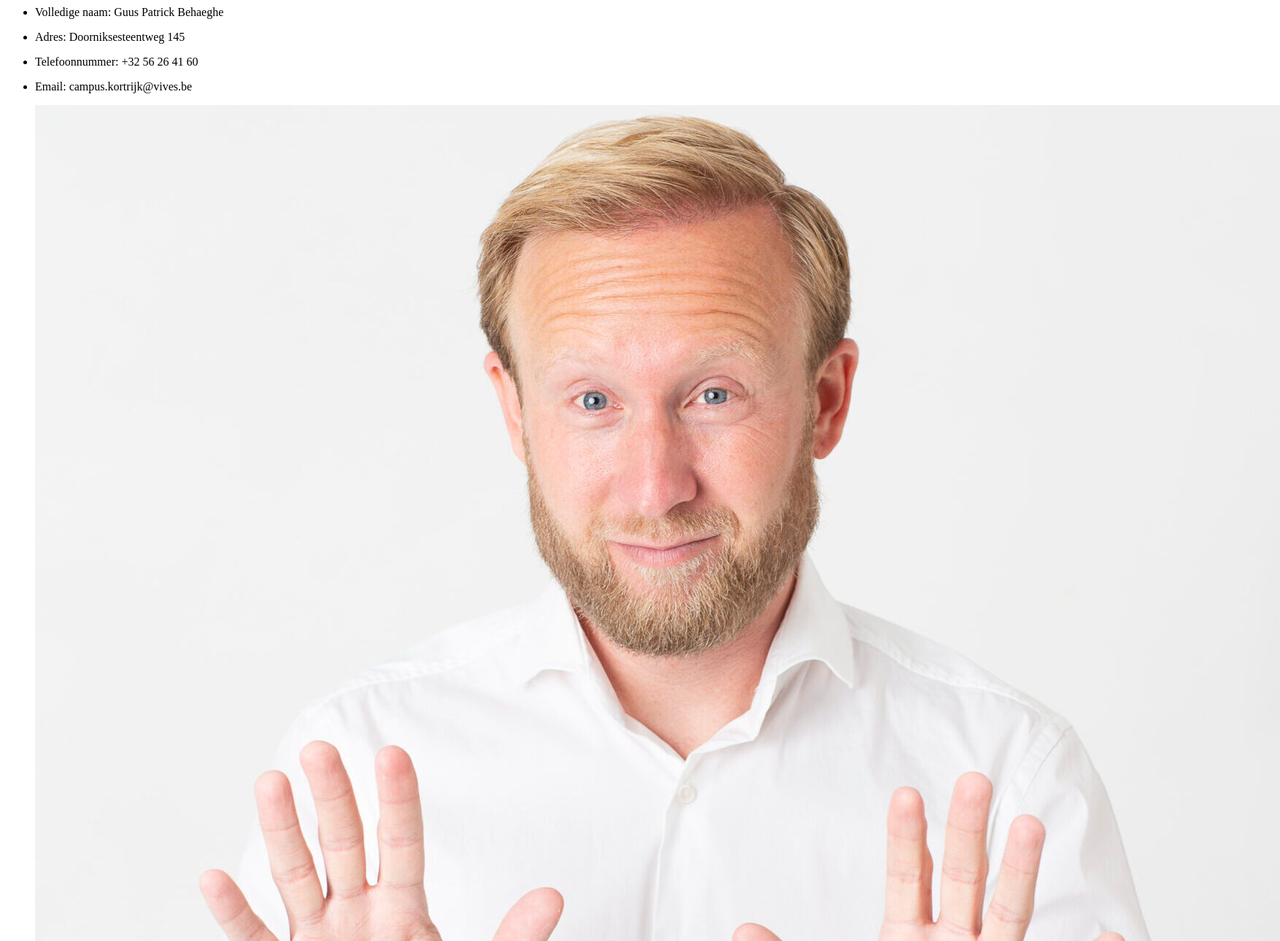
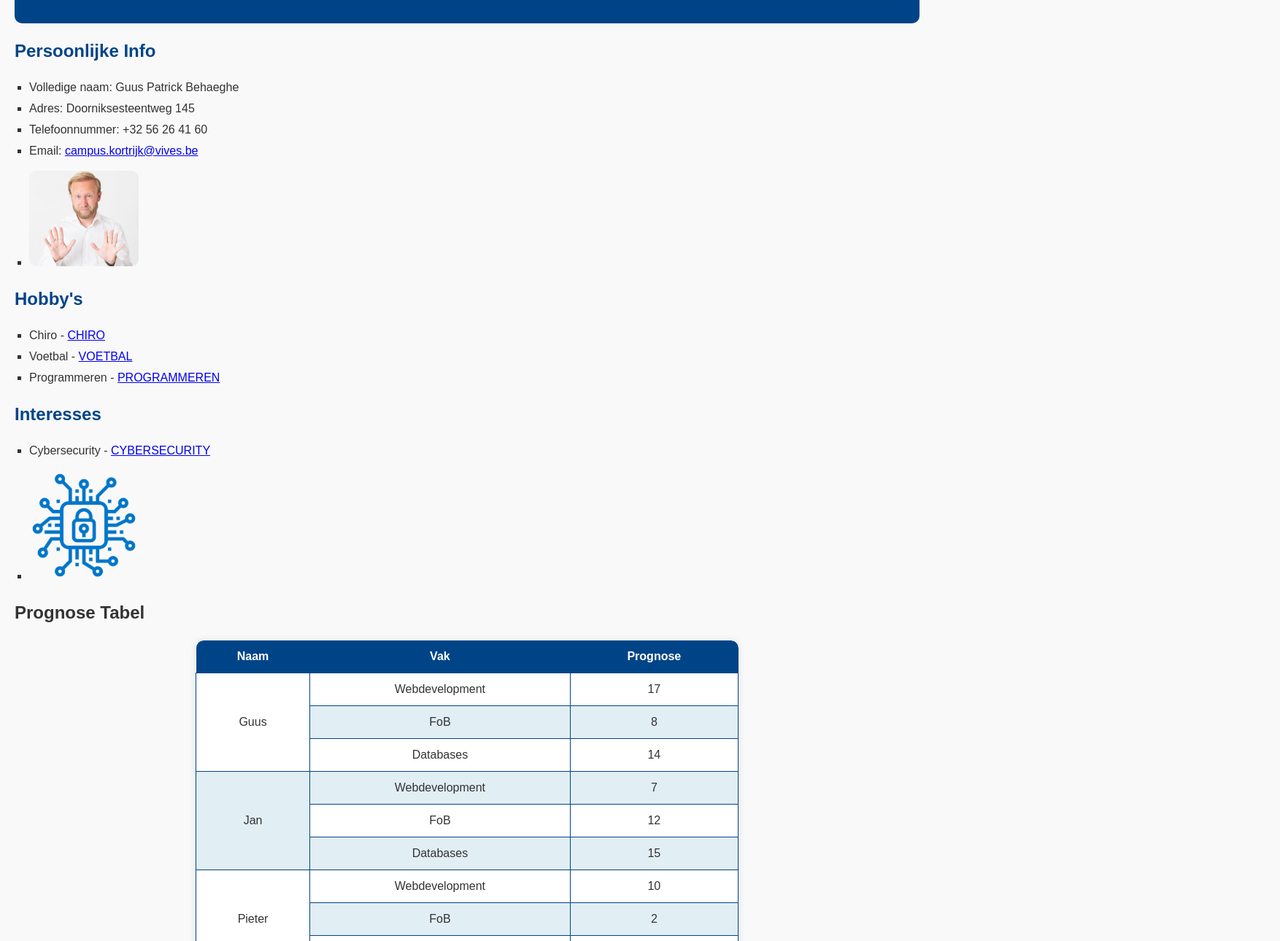
Before and after one commit to GuusBe/webdevelopment, a plain HTML site: page labo_3/homepage/index.html in a window 1280 px wide. Shown: the part 119-1409 px from the top of the page at 73% size, 1754 px wide, since content can reach past the window. Drawn offline with Linux system fonts and the light colour scheme.

Commit message:
azertyuio

```diff
--- a/labo_3/homepage/index.html
+++ b/labo_3/homepage/index.html
@@ -1,43 +1,44 @@
 <!DOCTYPE html>
-<html lang="en">
+<html lang="nl">
 <head>
     <meta charset="UTF-8">
     <title>Guus Behaeghe</title>
+    <link rel="stylesheet" href="stylesheet/stylesheet.css">
 </head>
 <body>
 <header>
     <h1>Guus Behaeghe</h1>
 </header>
-    <div>
-        <h2>Persoonlijke Info:</h2>
+
+<div class="persoonlijke-info">
+    <h2>Persoonlijke Info</h2>
     <ul>
-            <li><p>Volledige naam: Guus Patrick Behaeghe</p></li>
-            <li><p>Adres: Doorniksesteentweg 145</p></li>
-            <li><p>Telefoonnummer: +32 56 26 41 60</p></li>
-            <li><p>Email: campus.kortrijk@vives.be</p></li>
+        <li>Volledige naam: Guus Patrick Behaeghe</li>
+        <li>Adres: Doorniksesteentweg 145</li>
+        <li>Telefoonnummer: +32 56 26 41 60</li>
+        <li>Email: <a href="mailto:campus.kortrijk@vives.be">campus.kortrijk@vives.be</a></li>
         <li><img src="images/mens.jpg" alt="mens"></li>
     </ul>
+
     <h2>Hobby's</h2>
     <ul>
-            <li><p>Chiro</p></li>
-            <li><a href="https://chirohorizondesselgem.be">CHIRO</a></li>
-            <li><p>Voetbal</p></li>
-            <li><a href="https://www.rbfa.be/nl">VOETBAL</a></li>
-            <li><p>Programmeren</p></li>
-            <li><a href="https://nl.wikipedia.org/wiki/Programmeren_(computer)">PROGRAMMEREN</a></li>
+        <li>Chiro - <a href="https://chirohorizondesselgem.be">CHIRO</a></li>
+        <li>Voetbal - <a href="https://www.rbfa.be/nl">VOETBAL</a></li>
+        <li>Programmeren - <a href="https://nl.wikipedia.org/wiki/Programmeren_(computer)">PROGRAMMEREN</a></li>
     </ul>
-    <h2>Intresses</h2>
+
+    <h2>Interesses</h2>
     <ul>
-        <li><p>Cybersecurity</p></li>
-        <li><a href="https://nl.wikipedia.org/wiki/Computerbeveiliging"> CYPBERSECURITY</a></li>
+        <li>Cybersecurity - <a href="https://nl.wikipedia.org/wiki/Computerbeveiliging">CYBERSECURITY</a></li>
         <li><img src="images/cybersecurity.png" alt="cybersecurity"></li>
     </ul>
 </div>
-<table border="1" width="50%">
-    <caption><strong>Prognose Tabel</strong></caption>
+
+<section class="prognose">
+    <h2>Prognose Tabel</h2>
+    <table class="tabel-prognose">
         <thead>
         <tr>
-
             <th>Naam</th>
             <th>Vak</th>
             <th>Prognose</th>
@@ -85,5 +86,6 @@
         </tr>
         </tbody>
     </table>
+</section>
 </body>
 </html>
--- /dev/null
+++ b/labo_3/homepage/stylesheet/stylesheet.css
@@ -0,0 +1,82 @@
+/* Algemene body en font */
+body {
+    font-family: Arial, sans-serif;
+    line-height: 1.5;
+    margin: 20px;
+    background-color: #f9f9f9;
+    color: #333;
+}
+
+/* Header */
+header {
+    background-color: #004488;
+    color: white;
+    padding: 20px;
+    text-align: center;
+    border-radius: 10px;
+    margin-bottom: 20px;
+}
+
+/* Persoonlijke info en lijsten */
+.persoonlijke-info h2 {
+    color: #004488;
+    margin-top: 20px;
+}
+
+.persoonlijke-info ul {
+    list-style-type: square;
+    padding-left: 20px;
+    margin-bottom: 20px;
+}
+
+.persoonlijke-info li {
+    margin: 5px 0;
+}
+
+/* Afbeeldingen */
+.persoonlijke-info img {
+    max-width: 150px;
+    border-radius: 10px;
+    margin-top: 10px;
+}
+
+/* Prognose tabel */
+.tabel-prognose {
+    width: 60%;
+    margin: 20px auto;
+    border-collapse: collapse;
+    border-radius: 10px;
+    overflow: hidden;
+    box-shadow: 0 0 10px rgba(0,0,0,0.1);
+}
+
+.tabel-prognose th {
+    background-color: #004488;
+    color: white;
+    padding: 10px;
+    font-size: 16px;
+    text-align: center;
+}
+
+.tabel-prognose td {
+    border: 1px solid #004488;
+    padding: 10px;
+    text-align: center;
+}
+
+.tabel-prognose tbody tr:nth-child(even) {
+    background-color: #e1eef4;
+}
+
+.tabel-prognose tbody tr:nth-child(odd) {
+    background-color: #ffffff;
+}
+
+/* Ronde hoeken bovenkant tabel */
+.tabel-prognose thead th:first-child {
+    border-top-left-radius: 10px;
+}
+
+.tabel-prognose thead th:last-child {
+    border-top-right-radius: 10px;
+}
```
Lines whose indentation alone changed are shown as unchanged.
